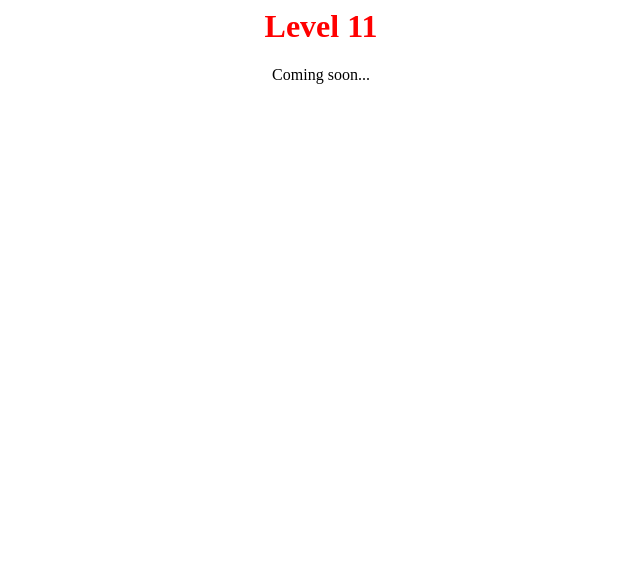
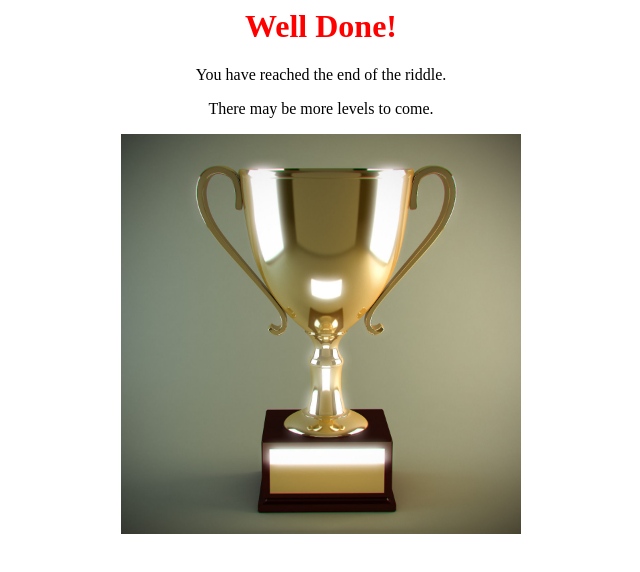
Before and after one commit to whilefalse/FelicityRiddle, a plain HTML site: page watch.html in a window 1280 px wide. Shown: the whole page, without its empty margins (319-959 px from the left). Drawn offline with Linux system fonts and the light colour scheme.

Commit message:
Make it clearer that level 11 is the end

```diff
--- a/watch.html
+++ b/watch.html
@@ -1,5 +1,7 @@
-<title>Level 11</title>
+<title>Well Done!</title>
 <center>
-    <h1><font color="red">Level 11</font></h1>
-    <p>Coming soon...</p>
+    <h1><font color="red">Well Done!</font></h1>
+    <p>You have reached the end of the riddle.</p>
+    <p>There may be more levels to come.</p>
+    <img src="trophy.jpg" width="400"/>
 </center>
```
Also changed, not shown: trophy.jpg (added).
